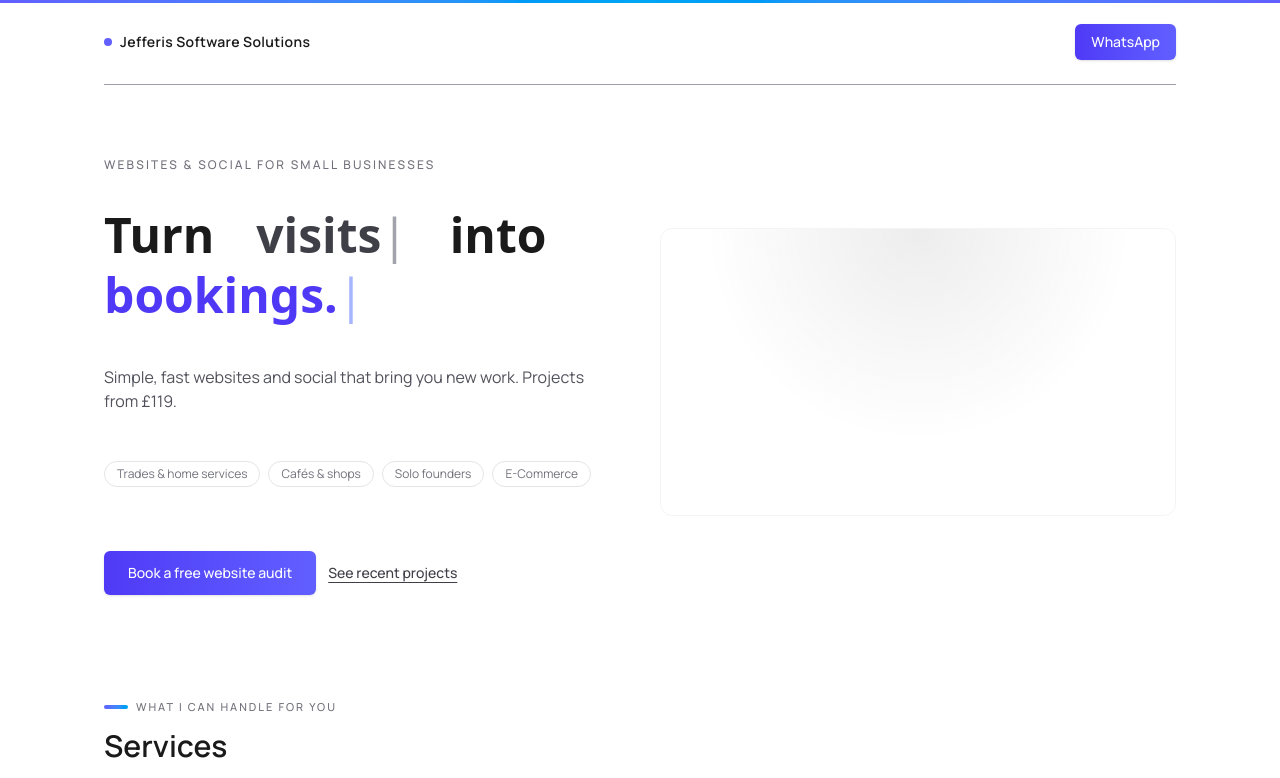
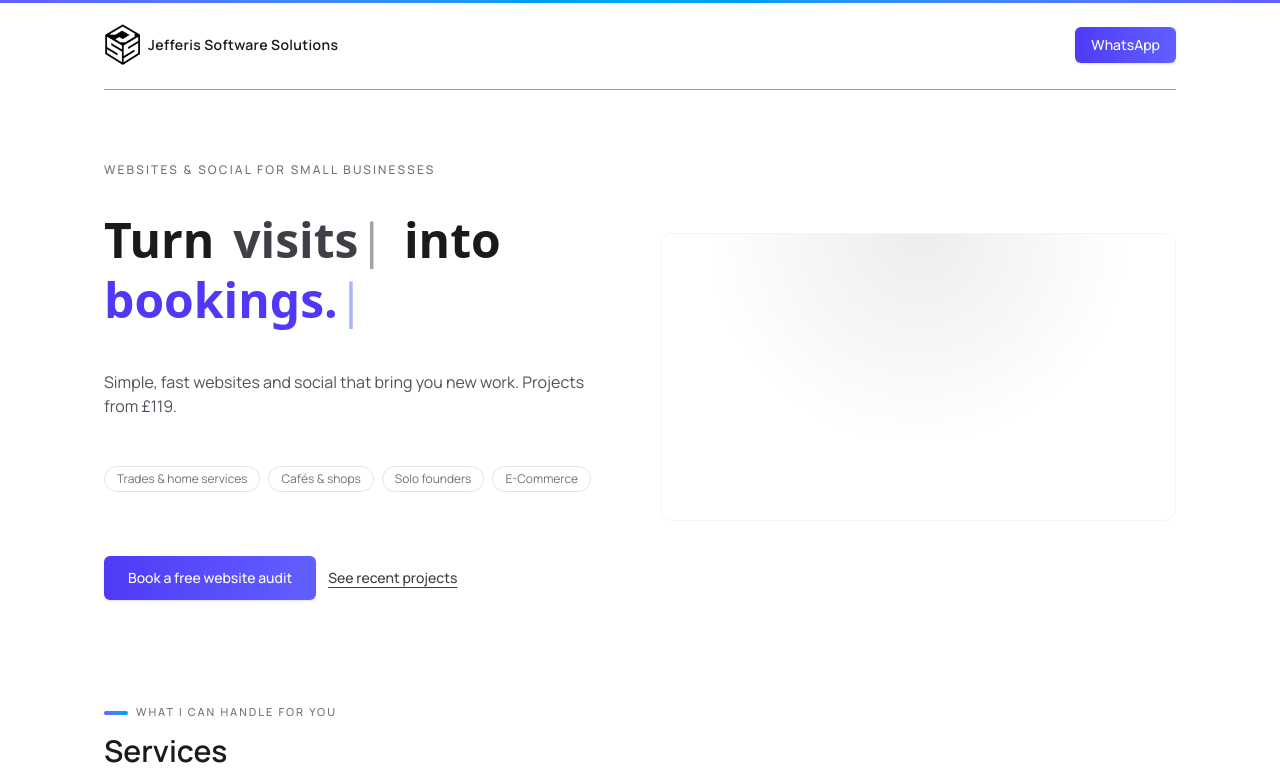
Before and after one commit to finnjefferis/jss, a Next.js app: page / in a window 1280 px wide. Shown: the top 778 px of the page. Built offline with nearby package versions, Linux system fonts and the light colour scheme.

Commit message:
implemented logo

```diff
--- a/src/app/page.tsx
+++ b/src/app/page.tsx
@@ -9,11 +9,11 @@ const WORD_PAIRS: WordPair[] = [
   { from: "clicks",     to: "enquiries." },
 
   { from: "visits",     to: "bookings." },
-  { from: "searches",   to: "sales." },
+  { from: "chaos",      to: "clarity." },
 
 
   { from: "DIY",        to: "done-for-you." },
-  { from: "chaos",      to: "clarity." },
+
 ];
 
 function shufflePairs<T>(array: T[]): T[] {
@@ -35,7 +35,7 @@ export default function Page() {
 <header className="flex items-center justify-between gap-6 py-6 border-b border-zinc-400">
   {/* LEFT — LOGO */}
   <h1 className="flex items-center gap-2 text-sm font-semibold tracking-wide">
-    <span className="h-2 w-2 rounded-full bg-indigo-500"></span>
+  <Image src="/jsslogo.png" alt="logo" height={36} width={36}/>
     Jefferis Software Solutions
   </h1>
 
```
Also changed, not shown: public/jsslogo.png (added).
